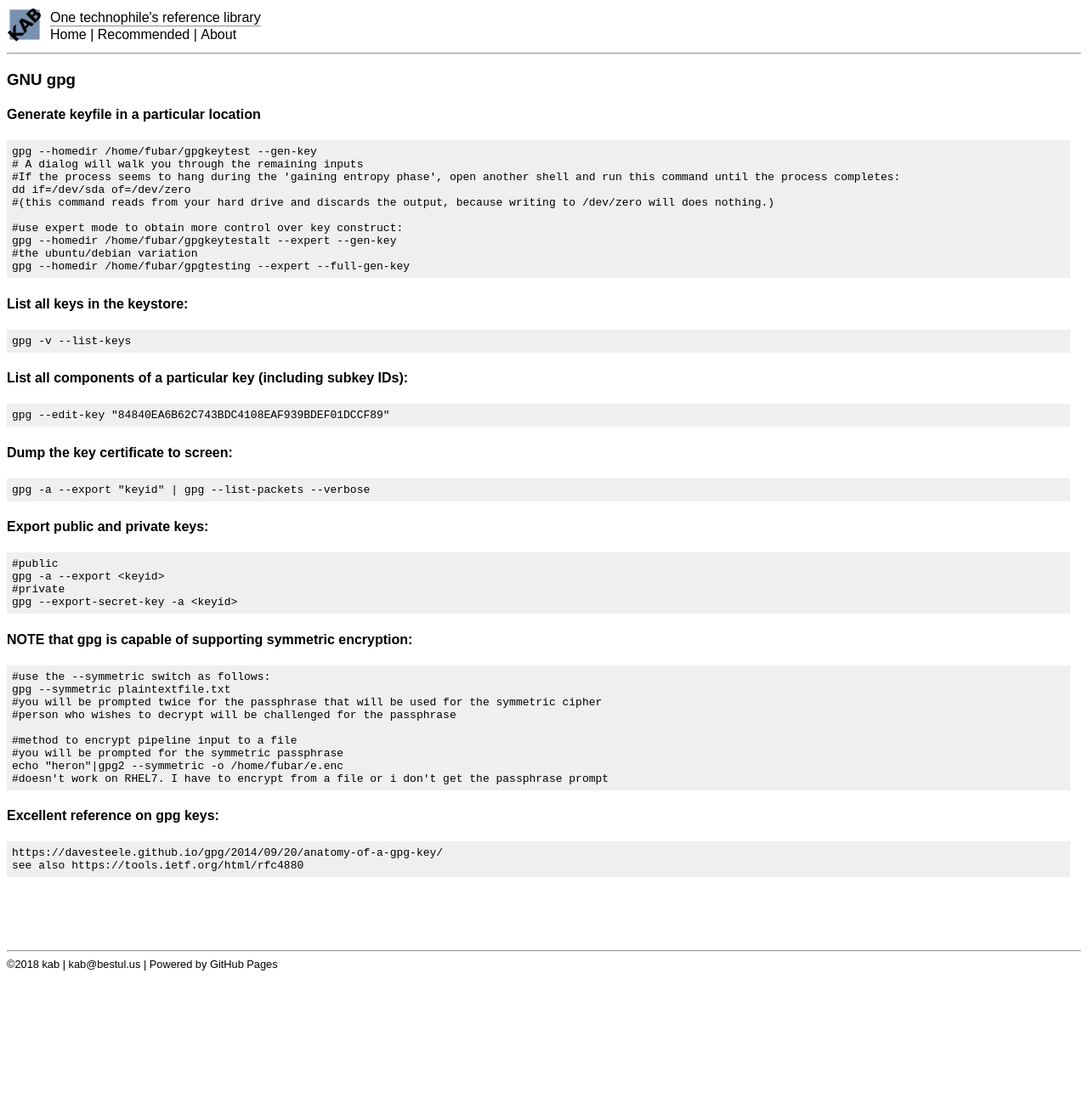
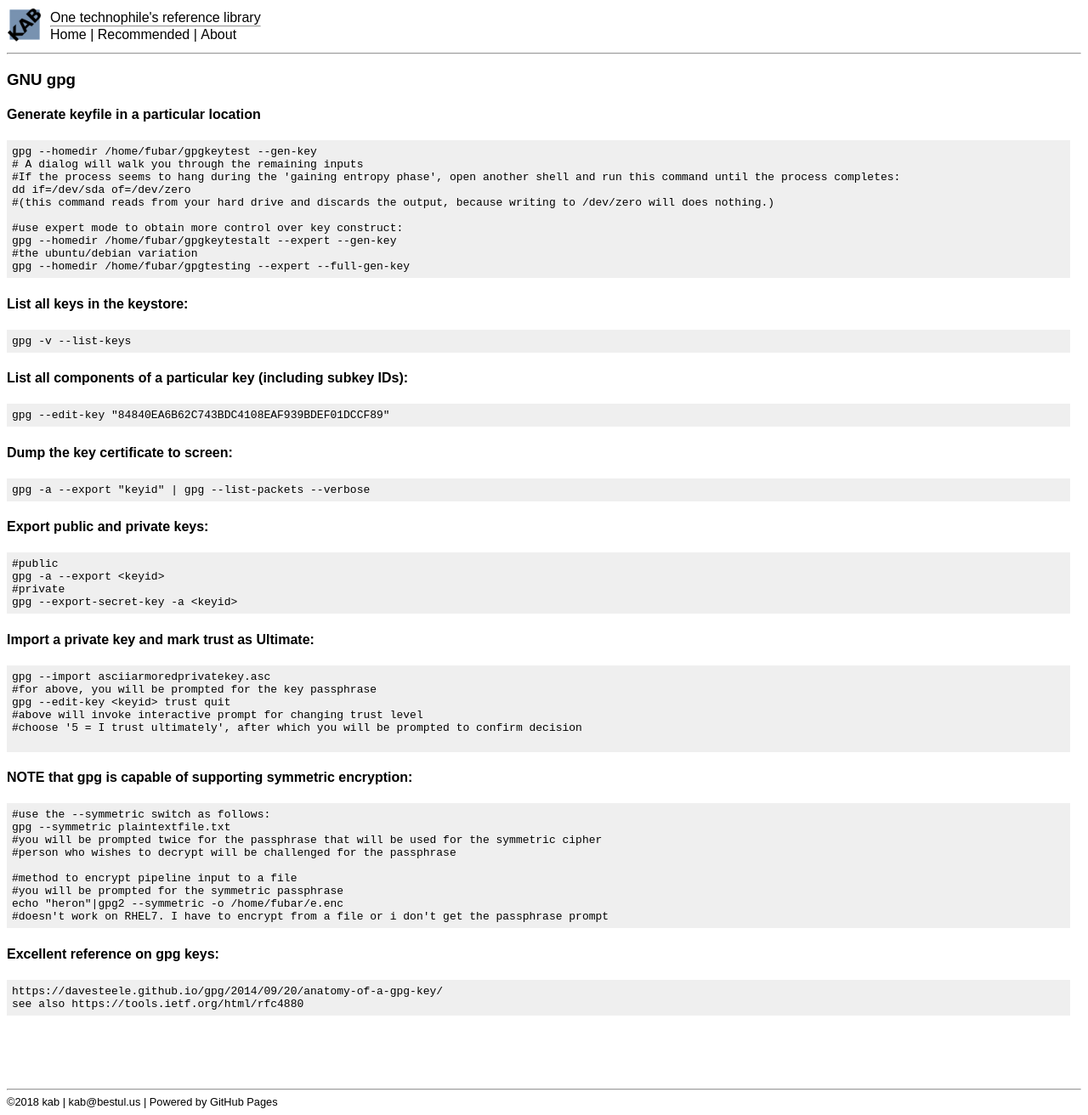
Before and after one commit to kabtech/kab, a Jekyll site: the page built from ccc/gpg.md, in a window 1280 px wide. Shown: the whole page at 85% size. Built offline with Jekyll 4.4.1, drawn with Linux system fonts in a browser that asks for light colours; before the commit the page ends 1150 px from its top, so only the background shows below that.

Commit message:
Update gpg.md

````diff
--- a/ccc/gpg.md
+++ b/ccc/gpg.md
@@ -41,6 +41,15 @@ gpg -a --export <keyid>
 #private
 gpg --export-secret-key -a <keyid>
 ```
+#### Import a private key and mark trust as Ultimate:
+```
+gpg --import asciiarmoredprivatekey.asc
+#for above, you will be prompted for the key passphrase
+gpg --edit-key <keyid> trust quit
+#above will invoke interactive prompt for changing trust level
+#choose '5 = I trust ultimately', after which you will be prompted to confirm decision
+
+```
 
 #### NOTE that gpg is capable of supporting symmetric encryption:
 ```
````
